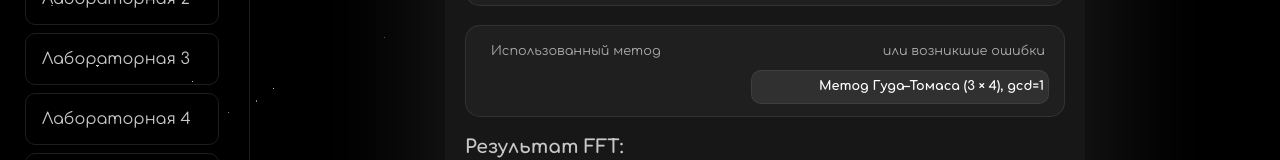
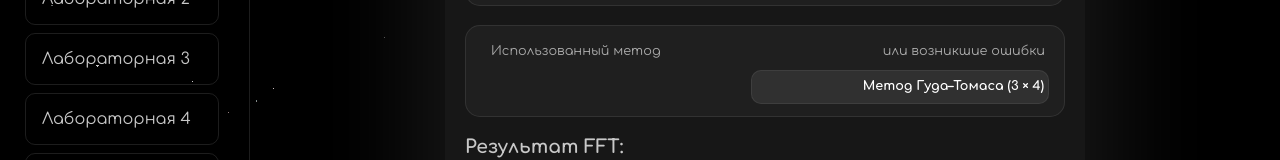
Before and after one commit to gefeeplay/TBA-tasks, a Vue app: page /Lab3 in a window 1280 px wide. Shown: the part 462-622 px from the top of the page. Built offline with nearby package versions, Linux system fonts and the light colour scheme.

Commit message:
Update Lab3.vue

```diff
--- a/src/components/Lab3.vue
+++ b/src/components/Lab3.vue
@@ -112,7 +112,7 @@ const parsedInput = computed(() =>
 const output = computed(() => {
     try {
         const res = GoodThomasFFT(parsedInput.value, N1.value, N2.value);
-        method.value = `Метод Гуда–Томаса (${N1.value} × ${N2.value}), gcd=1`;
+        method.value = `Метод Гуда–Томаса (${N1.value} × ${N2.value})`;
         return res;
     } catch (e) {
         method.value = e.message;
```
